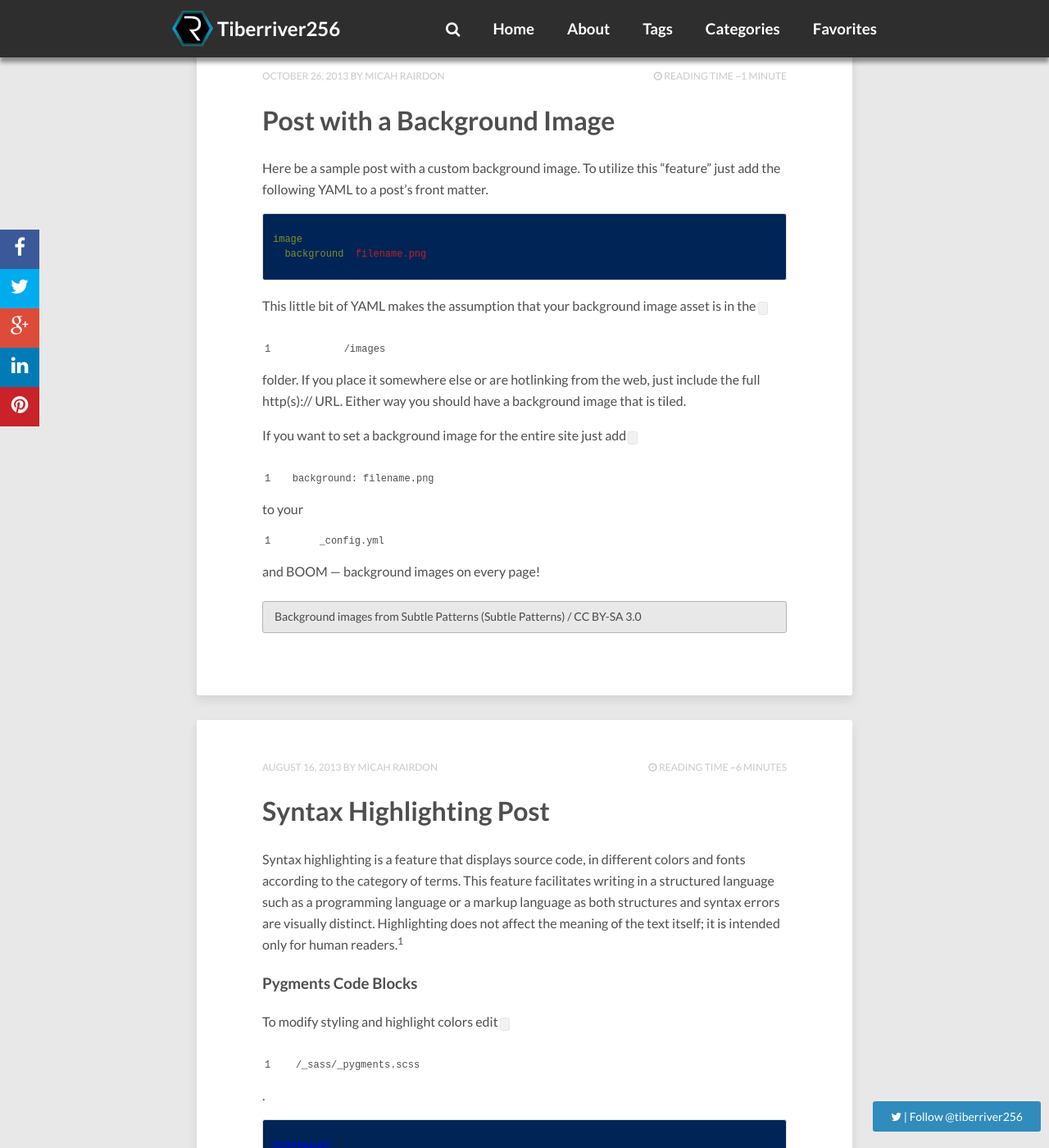
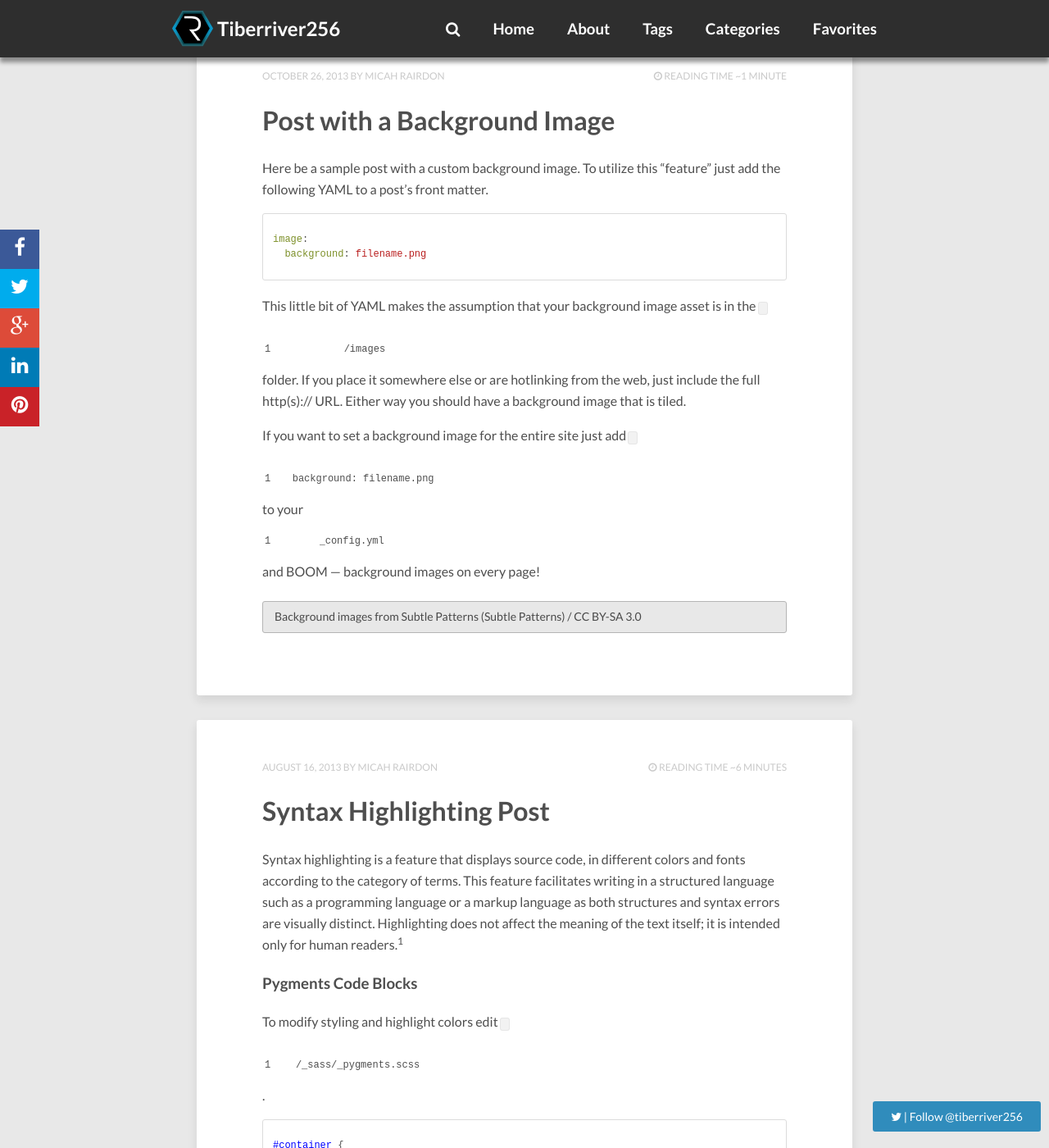
Before and after one commit to Tiberriver256/Tiberriver256.GitHub.io, a Jekyll site: the page built from index.html, in a window 1280 px wide and 1400 px high, scrolled down 315 px. Shown: the whole window at 82% size. Built offline with Jekyll 4.4.1, drawn with Linux system fonts in a browser that asks for light colours; nearby versions of some CDN libraries; the list of posts is cut into pages by our own code; comment, search, counter and statistics services are not loaded.

Commit message:
Style BG Color 2

```diff
--- a/_sass/_pygments.scss
+++ b/_sass/_pygments.scss
@@ -2,7 +2,7 @@
 	margin-bottom: 1.5em;
 	@include font(12);
 	border: 1px solid darken($body-color, 5);
-	background-color: #012456;
+	background-color: #ffffff;
 	@include rounded(3px);
 	pre {
 		position: relative;
```
